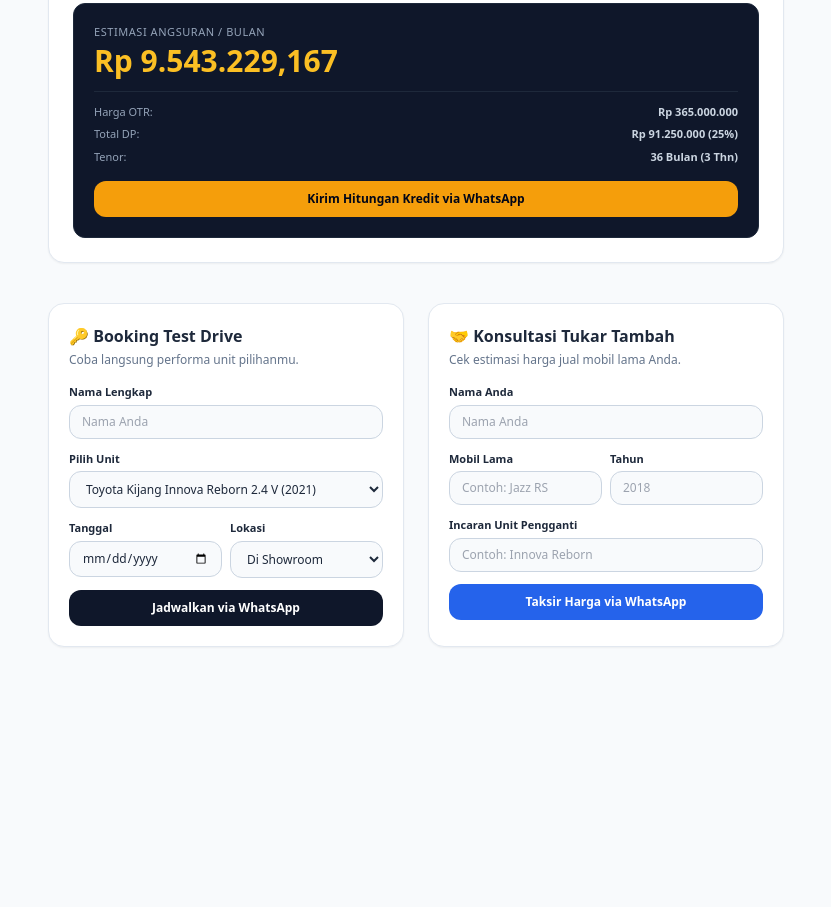
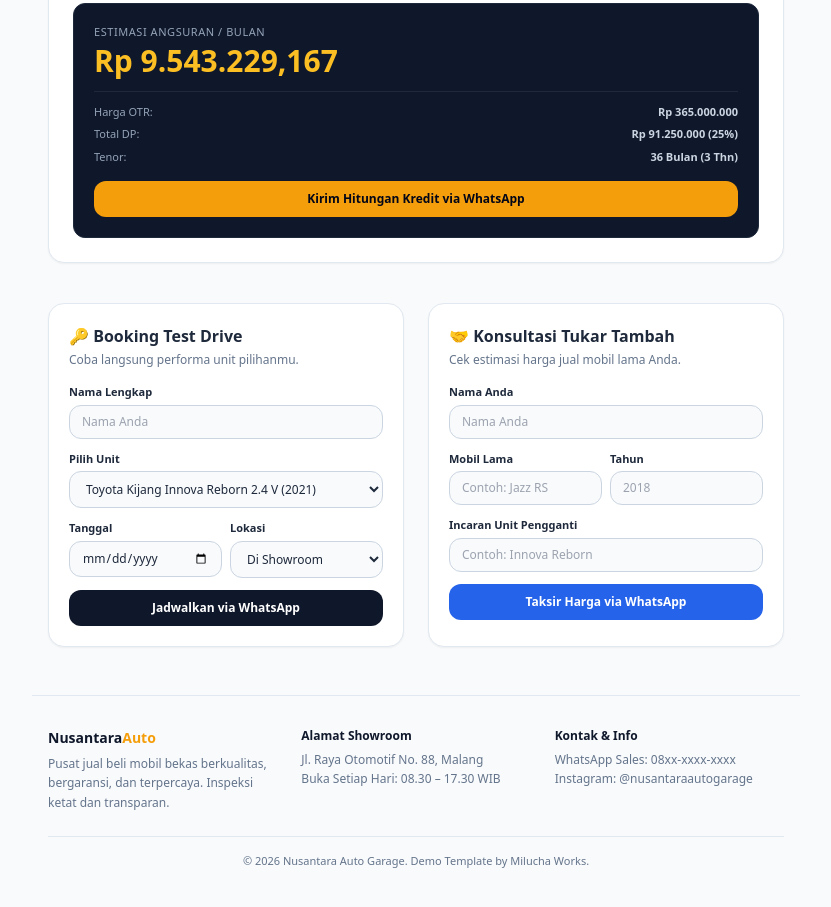
Before and after one commit to dru90n/milucha.works, a plain HTML site: page demodealer/index.html in a window 1280 px wide. Shown: the part 1103-2010 px from the top of the page, without its empty margins (224-1055 px from the left). Before the commit the page ends 1878 px from the top, so only its background shows below. Drawn offline with nearby package versions, Linux system fonts and the light colour scheme.

Commit message:
Update index.html

```diff
--- a/demodealer/index.html
+++ b/demodealer/index.html
@@ -386,5 +386,35 @@
         renderCars();
         calculateCredit();
     </script>
+    <!-- Footer Showroom Nusantara Auto Garage -->
+<footer class="max-w-3xl mx-auto px-4 py-8 mt-12 border-t border-slate-200 dark:border-slate-800 text-slate-500 dark:text-slate-400 text-xs">
+    <div class="grid grid-cols-1 sm:grid-cols-3 gap-6 mb-6">
+        <div>
+            <div class="font-extrabold text-sm text-slate-900 dark:text-white mb-1.5">
+                Nusantara<span class="text-amber-500">Auto</span>
+            </div>
+            <p class="leading-relaxed">
+                Pusat jual beli mobil bekas berkualitas, bergaransi, dan terpercaya. Inspeksi ketat dan transparan.
+            </p>
+        </div>
+        <div>
+            <h4 class="font-bold text-slate-900 dark:text-white mb-1.5">Alamat Showroom</h4>
+            <p class="leading-relaxed">
+                Jl. Raya Otomotif No. 88, Malang<br>
+                Buka Setiap Hari: 08.30 – 17.30 WIB
+            </p>
+        </div>
+        <div>
+            <h4 class="font-bold text-slate-900 dark:text-white mb-1.5">Kontak & Info</h4>
+            <p class="leading-relaxed">
+                WhatsApp Sales: 08xx-xxxx-xxxx<br>
+                Instagram: @nusantaraautogarage
+            </p>
+        </div>
+    </div>
+    <div class="pt-4 border-t border-slate-200 dark:border-slate-800 text-center text-[11px]">
+        &copy; 2026 Nusantara Auto Garage. Demo Template by Milucha Works.
+    </div>
+</footer>
 </body>
 </html>
```
